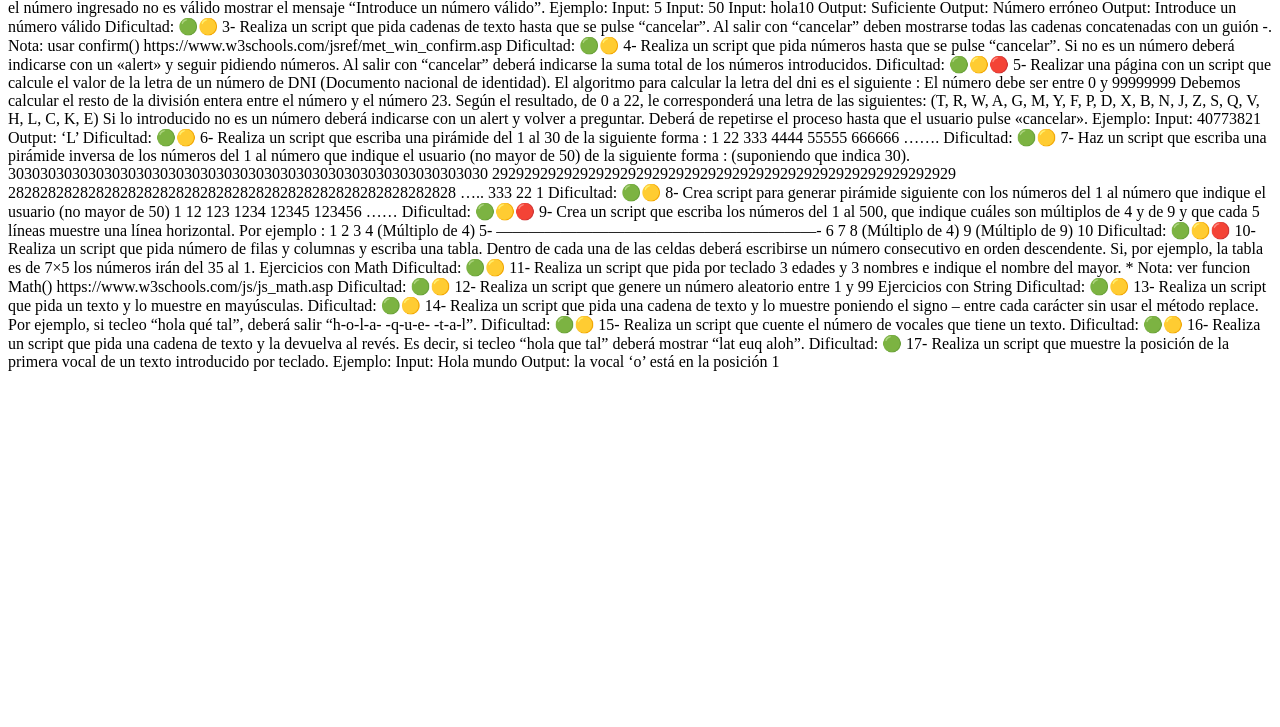
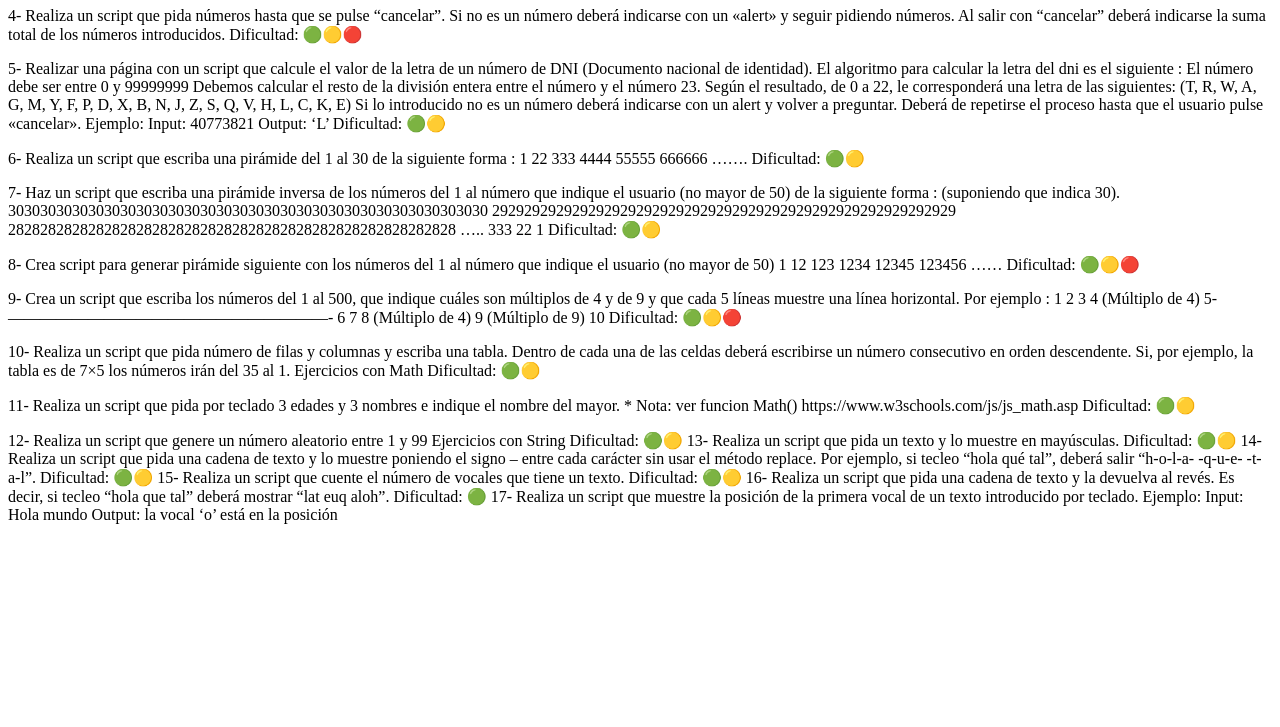
Before and after one commit to TukexDev/Practicas-Js-RollingCode, a plain HTML site: page Js - ejercicios 2/index.html in a window 1280 px wide. Shown: the part 73-800 px from the top of the page. Drawn offline with Linux system fonts and the light colour scheme.

Commit message:
realizando ejercicios tp2- n3

```diff
--- a/Js - ejercicios 2/index.html
+++ b/Js - ejercicios 2/index.html
@@ -3,50 +3,20 @@
 <head>
     <meta charset="UTF-8">
     <meta name="viewport" content="width=device-width, initial-scale=1.0">
-    <title>Document</title>
+    <title>Ejercicios - JS - TP2</title>
 </head>
 <body>
+    <h1>Ejercicios javascript - Bucles</h1>
+<p>
+
+</p>
 
 <p>
-        Ejercicios javascript - Bucles
-Dificultad:  🟢
-
-1- Escribir un programa que solicite la edad y si es mayor de 18 años mostrar un mensaje que ya puede conducir, si la edad ingresada no es un número válido indicarlo en un mensaje.
-Dificultad:  🟢🟡
-
-2- Escribir un programa que solicite una nota (número) de 0  a 10. Luego mostrar la calificación en un alert según los siguientes rangos de nota:
-
-0-2: Muy deficiente
-3-4: Insuficiente
-5-6: Suficiente
-7: Bien
-8-9: Notable
-10: Sobresaliente
-
-Si ingreso un número que no esté dentro del rango de 0 a 10 mostrar un mensaje de “número erróneo”. Si el número ingresado no es válido mostrar el mensaje “Introduce un número válido”.
-
-Ejemplo:
-
-
-
-Input: 5
-Input: 50
-Input: hola10
-Output: Suficiente
-Output: Número erróneo
-Output: Introduce un número válido
-
-
-Dificultad:  🟢🟡
-
-3- Realiza un script que pida cadenas de texto  hasta que se pulse “cancelar”. Al salir con “cancelar” deben mostrarse todas las cadenas concatenadas con un guión -.
-
-Nota: usar confirm() https://www.w3schools.com/jsref/met_win_confirm.asp
-
-Dificultad:  🟢🟡
     4- Realiza un script que pida números hasta que se pulse “cancelar”. Si no es un número deberá indicarse con un «alert» y seguir pidiendo números. Al salir con “cancelar” deberá indicarse la suma total de los números introducidos.
 
     Dificultad:  🟢🟡🔴
+</p>
+<p>
     5- Realizar una página con un script que calcule el valor de la letra de un número de DNI (Documento nacional de identidad).
 
     El algoritmo para calcular la letra del dni es el siguiente :
@@ -59,13 +29,13 @@ Deberá de repetirse el proceso hasta que el usuario pulse «cancelar».
 
     Ejemplo:
 
-
-
     Input:  40773821
     Output: ‘L’
 
 
     Dificultad:  🟢🟡
+</p>
+<p>
     6- Realiza un script que escriba una pirámide del 1 al 30 de la siguiente forma :
 
     1
@@ -77,6 +47,8 @@ Dificultad:  🟢🟡
     …….
 
     Dificultad:  🟢🟡
+</p>
+<p>
     7- Haz un script que escriba una pirámide inversa de los números del 1 al número que indique el usuario (no mayor de 50)  de la siguiente forma : (suponiendo que indica 30).
 
     303030303030303030303030303030303030303030303030303030303030
@@ -88,6 +60,8 @@ Dificultad:  🟢🟡
 1
 
 Dificultad:  🟢🟡
+</p>
+<p>
     8- Crea script para generar pirámide siguiente con los números del 1 al número que indique el usuario (no mayor de 50)
 
     1
@@ -98,6 +72,9 @@ Dificultad:  🟢🟡
     123456
     ……
     Dificultad:  🟢🟡🔴
+</p>
+<p>
+
     9- Crea un script que escriba los números del 1 al 500, que indique cuáles son múltiplos de 4 y de 9 y que cada 5 líneas muestre una línea horizontal. Por ejemplo :
 
     1
@@ -114,22 +91,28 @@ Dificultad:  🟢🟡🔴
     10
 
     Dificultad:  🟢🟡🔴
+</p>
+<p>
+
     10- Realiza un script que pida número de filas y columnas y escriba una tabla. Dentro de cada una de las celdas deberá escribirse un número consecutivo en orden descendente. Si, por ejemplo, la tabla es de 7×5 los números irán del 35 al 1.
 
     Ejercicios con Math
 
 
     Dificultad:  🟢🟡
+</p>
+<p>
+
     11- Realiza un script que pida por teclado 3 edades y 3 nombres e indique el nombre del mayor. *
 
     Nota: ver funcion Math() https://www.w3schools.com/js/js_math.asp
 
     Dificultad:  🟢🟡
+</p>
+<p>
     12- Realiza un script que genere un número aleatorio entre 1 y 99
 
-
     Ejercicios con String
-
 
     Dificultad:  🟢🟡
     13- Realiza un script que pida un texto y lo muestre en mayúsculas.
@@ -144,15 +127,11 @@ Dificultad:  🟢
 
     Ejemplo:
 
-
-
     Input: Hola mundo
 
-Output: la vocal ‘o’ está en la posición 1
-
-
-
+    Output: la vocal ‘o’ está en la posición
 </p>
-
+</p>
+<script src="/Js - ejercicios 2/index.js"></script>
 </body>
 </html>
```
Also changed, not shown: Js - ejercicios 2/index.js (+74 -0 lines). Lines whose indentation alone changed are shown as unchanged.
